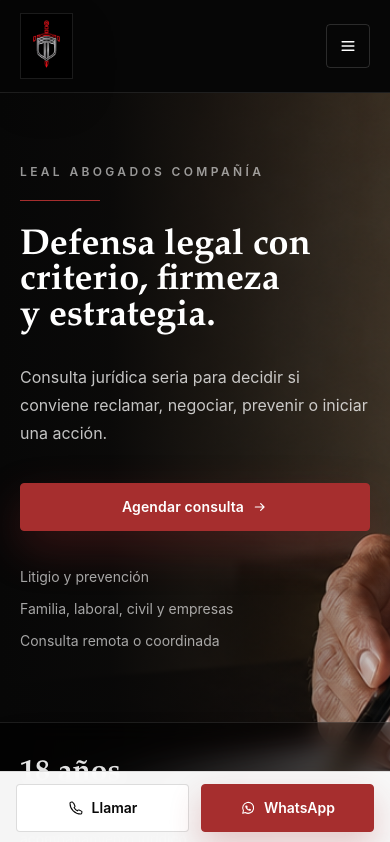
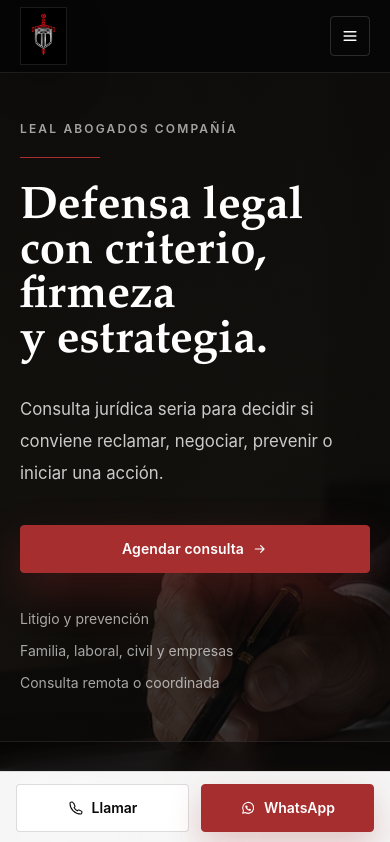
Before and after one commit to davidricardobc/LealAbogados, a Next.js app: page / in a window 390 px wide. Shown: the top 842 px of the page. Built offline with nearby package versions, Linux system fonts and the light colour scheme.

Commit message:
style: Optimizar vista movil de Leal

```diff
--- a/src/app/areas-de-practica/page.tsx
+++ b/src/app/areas-de-practica/page.tsx
@@ -21,8 +21,9 @@ export default function PracticeAreasPage() {
         description="Cada área parte de una consulta inicial para entender el caso, valorar riesgos y elegir una ruta proporcional: prevención, trámite, reclamación, tutela o proceso."
         secondaryHref="/consulta-juridica"
         secondaryLabel="Ver consulta"
-        visualAlt="Dossier jurídico con documentos y estrategia legal de Leal Abogados"
-        visualSrc="/assets/leal-hero-logo-original.png"
+        visualAlt="Consulta jurídica con documentos organizados para definir una estrategia legal"
+        visualPosition="object-[58%_center]"
+        visualSrc="/assets/leal-consultation-editorial-v3.png"
       />
 
       <section className="bg-white px-5 py-20 sm:px-6 lg:px-8">
--- a/src/app/page.tsx
+++ b/src/app/page.tsx
@@ -29,25 +29,25 @@ const proofMarkers = [
 export default function Home() {
   return (
     <>
-      <section className="relative isolate min-h-[calc(84svh-5rem)] overflow-hidden bg-ink text-white">
+      <section className="relative isolate min-h-[calc(86svh-4.75rem)] overflow-hidden bg-ink text-white sm:min-h-[calc(84svh-5rem)]">
         <Image
           alt="Firma de documentos legales en una oficina sobria"
-          className="absolute inset-0 -z-20 h-full w-full object-cover object-center"
+          className="absolute inset-0 -z-20 h-full w-full object-cover object-[62%_center] sm:object-center"
           fill
           priority
           sizes="100vw"
           src="/assets/leal-hero-editorial-v3.png"
         />
-        <div className="absolute inset-0 -z-10 bg-[linear-gradient(90deg,#070707_0%,rgba(7,7,7,0.94)_28%,rgba(7,7,7,0.62)_58%,rgba(7,7,7,0.12)_100%)]" />
+        <div className="absolute inset-0 -z-10 bg-[linear-gradient(180deg,rgba(7,7,7,0.86)_0%,rgba(7,7,7,0.78)_48%,rgba(7,7,7,0.62)_100%)] sm:bg-[linear-gradient(90deg,#070707_0%,rgba(7,7,7,0.94)_28%,rgba(7,7,7,0.62)_58%,rgba(7,7,7,0.12)_100%)]" />
         <div className="absolute inset-x-0 bottom-0 -z-10 h-52 bg-[linear-gradient(180deg,rgba(7,7,7,0),#070707)]" />
-        <div className="section-shell flex min-h-[calc(84svh-5rem)] items-center py-16 md:py-20">
+        <div className="section-shell flex min-h-[calc(86svh-4.75rem)] items-center py-12 sm:min-h-[calc(84svh-5rem)] md:py-20">
           <div className="max-w-3xl">
-            <p className="mb-5 text-xs font-semibold uppercase tracking-[0.28em] text-white/58">Leal Abogados Compañía</p>
+            <p className="mb-5 text-xs font-semibold uppercase tracking-[0.18em] text-white/62 sm:tracking-[0.28em]">Leal Abogados Compañía</p>
             <div className="mb-7 h-px w-20 bg-brand-red" />
-            <h1 className="max-w-3xl text-balance font-serif text-4xl font-semibold leading-[0.98] tracking-normal sm:text-6xl lg:text-7xl">
+            <h1 className="max-w-3xl text-balance font-serif text-[2.85rem] font-semibold leading-[0.98] tracking-normal sm:text-6xl lg:text-7xl">
               Defensa legal con criterio, firmeza y estrategia.
             </h1>
-            <p className="mt-7 max-w-xl text-base leading-7 text-white/76 sm:text-lg sm:leading-8">
+            <p className="mt-7 max-w-xl text-[1.05rem] leading-8 text-white/78 sm:text-lg sm:leading-8">
               Consulta jurídica seria para decidir si conviene reclamar, negociar, prevenir o iniciar una acción.
             </p>
             <div className="mt-9 flex flex-col gap-3 sm:flex-row">
--- a/src/app/quienes-somos/page.tsx
+++ b/src/app/quienes-somos/page.tsx
@@ -34,8 +34,8 @@ export default function AboutPage() {
         visualAlt="Dossier jurídico de Leal Abogados Compañía con identidad de marca"
         visualClassName="bg-inkSoft"
         visualFit="cover"
-        visualPosition="object-center"
-        visualSrc="/assets/leal-hero-logo-original.png"
+        visualPosition="object-[center_24%]"
+        visualSrc="/assets/juan-berley-leal-bernal-oficial.png"
       />
 
       <section className="bg-white px-5 py-20 sm:px-6 lg:px-8">
--- a/src/components/logo.tsx
+++ b/src/components/logo.tsx
@@ -25,7 +25,7 @@ export function Logo({ inverse = false, className, imageClassName, size = "heade
         alt="Leal Abogados Compañía"
         className={cn(
           "w-auto object-contain",
-          size === "footer" ? "h-36 sm:h-40 lg:h-44" : "h-16 sm:h-20 lg:h-[5.4rem]",
+          size === "footer" ? "h-36 sm:h-40 lg:h-44" : "h-14 sm:h-20 lg:h-[5.4rem]",
           imageClassName,
         )}
         height={1402}
--- a/src/components/page-hero.tsx
+++ b/src/components/page-hero.tsx
@@ -32,12 +32,12 @@ export function PageHero({
     <section className="relative isolate overflow-hidden bg-ink text-white">
       <div className="absolute inset-0 -z-10 legal-grid-dark opacity-70" />
       <div className="absolute inset-y-0 right-0 -z-10 hidden w-2/3 bg-[linear-gradient(110deg,rgba(7,7,7,0),rgba(166,46,46,0.18),rgba(7,7,7,0.72))] lg:block" />
-      <div className="mx-auto grid max-w-7xl gap-10 px-5 py-16 sm:px-6 lg:grid-cols-[0.82fr_0.62fr] lg:px-8 lg:py-24">
+      <div className="mx-auto grid max-w-7xl gap-8 px-5 py-10 sm:px-6 sm:py-16 lg:grid-cols-[0.82fr_0.62fr] lg:px-8 lg:py-24">
         <div className="min-w-0 max-w-4xl">
-          <div className="mb-6 h-px w-16 bg-brand-red sm:w-20" />
-          <h1 className="max-w-4xl text-balance font-serif text-3xl font-semibold leading-[1.06] tracking-normal sm:text-5xl lg:text-6xl">{title}</h1>
+          <div className="mb-5 h-px w-16 bg-brand-red sm:mb-6 sm:w-20" />
+          <h1 className="max-w-4xl text-balance font-serif text-[2.08rem] font-semibold leading-[1.04] tracking-normal sm:text-5xl lg:text-6xl">{title}</h1>
           <p className="mt-5 max-w-2xl text-base leading-7 text-white/78 sm:text-lg sm:leading-8">{description}</p>
-          <div className="mt-8 flex flex-col gap-3 sm:flex-row">
+          <div className="mt-6 flex flex-col gap-3 sm:mt-8 sm:flex-row">
             <ButtonLink external href={whatsappUrl} variant="primary">
               {primaryLabel}
             </ButtonLink>
@@ -48,7 +48,7 @@ export function PageHero({
         </div>
         <div
           className={cn(
-            "relative min-h-72 overflow-hidden border border-white/12 bg-inkSoft shadow-[0_34px_90px_rgba(0,0,0,0.36)] sm:min-h-80 lg:min-h-96",
+            "relative min-h-48 overflow-hidden border border-white/12 bg-inkSoft shadow-[0_34px_90px_rgba(0,0,0,0.36)] sm:min-h-80 lg:min-h-96",
             visualClassName,
           )}
         >
--- a/src/components/site-header.tsx
+++ b/src/components/site-header.tsx
@@ -13,7 +13,7 @@ export function SiteHeader() {
 
   return (
     <header className="sticky top-0 z-50 border-b border-white/10 bg-ink/94 text-white backdrop-blur-xl">
-      <div className="mx-auto flex h-[5.75rem] max-w-7xl items-center justify-between px-5 sm:h-24 sm:px-6 lg:px-8">
+      <div className="mx-auto flex h-[4.5rem] max-w-7xl items-center justify-between px-5 sm:h-24 sm:px-6 lg:px-8">
         <Logo inverse />
 
         <nav aria-label="Navegación principal" className="hidden items-center gap-8 lg:flex">
@@ -50,7 +50,7 @@ export function SiteHeader() {
         </div>
 
         <details className="group relative lg:hidden">
-          <summary className="flex h-11 w-11 cursor-pointer list-none items-center justify-center rounded-sm border border-white/15 text-white transition hover:border-brand-red hover:text-brand-red focus-visible:outline focus-visible:outline-2 focus-visible:outline-offset-4 focus-visible:outline-brand-red">
+          <summary className="flex h-10 w-10 cursor-pointer list-none items-center justify-center rounded-sm border border-white/15 text-white transition hover:border-brand-red hover:text-brand-red focus-visible:outline focus-visible:outline-2 focus-visible:outline-offset-4 focus-visible:outline-brand-red">
             <span className="sr-only">Abrir menú</span>
             <MenuIcon className="h-5 w-5" />
           </summary>
```
